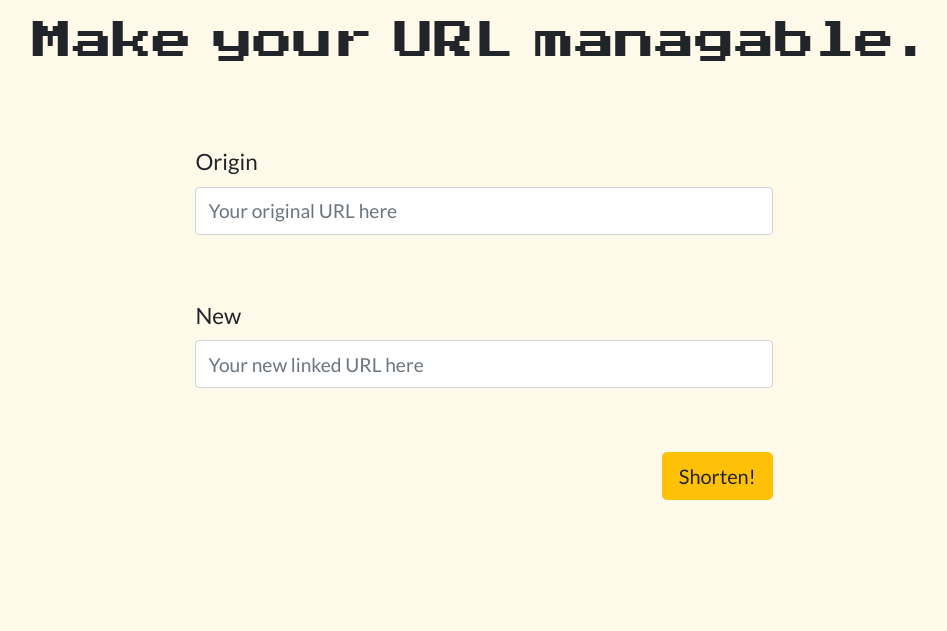
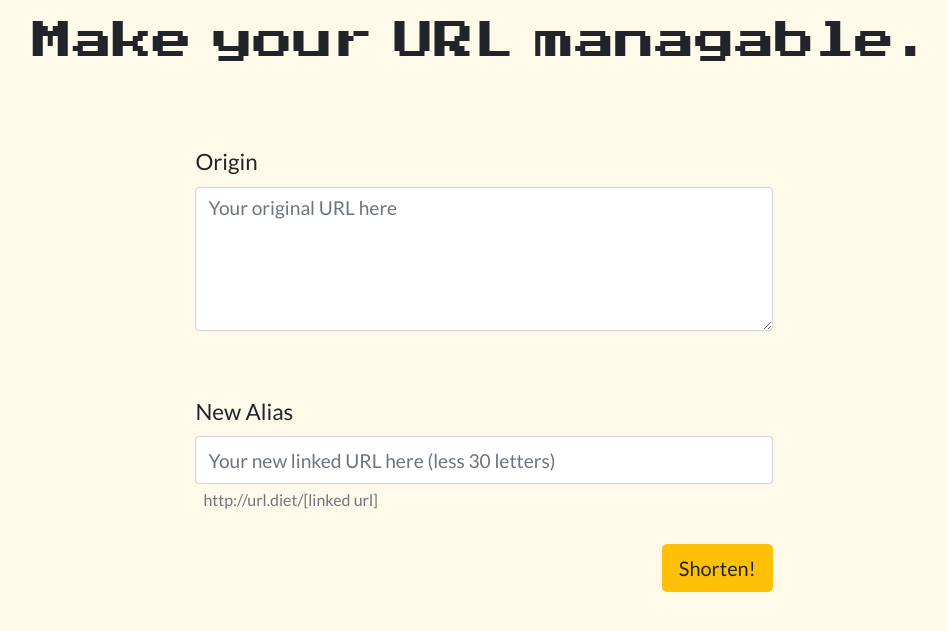
Before and after one commit to DylanMsK/Short, a Django app: page / in a window 1280 px wide. Shown: the part 143-774 px from the top of the page, without its empty margins (156-1103 px from the left). Run offline with Django 3.2, Linux system fonts and the light colour scheme; some libraries are stand-ins or nearby versions.

Commit message:
index page css 수정

```diff
--- a/subs/forms.py
+++ b/subs/forms.py
@@ -5,12 +5,16 @@ class SubForm(forms.ModelForm):
     class Meta:
         model = Sub
         fields = ('origin', 'new')
+        labels = {
+            'new': 'New Alias'
+        }
         widgets = {
-            'origin': forms.TextInput(
+            'origin': forms.Textarea(
                 attrs = {
                     'class': 'form-group',
                     'id': 'origin',
-                    'height': '3rem',
+                    'cols': 80,
+                    'rows': 3,
                     'placeholder': 'Your original URL here'
                 }
             ),
@@ -19,7 +23,10 @@ class SubForm(forms.ModelForm):
                     'class': 'form-group',
                     'id': 'linked',
                     'maxlength': 30,
-                    'placeholder': 'Your new linked URL here'
+                    'placeholder': 'Your new linked URL here (less 30 letters)'
                 }
             ),
         }
+        help_texts = {
+            'new': 'http://url.diet/[linked url]'
+        }
--- a/templates/base.html
+++ b/templates/base.html
@@ -29,17 +29,26 @@
       padding: 0 24%;
     }
 
-    .url-form .form-group {
-      margin-bottom: 4rem;
-    }
-
     .url-form label {
       font-size: 140%;
     }
 
-    .url-form input {
+    .url-form #origin {
+      height: 9rem;
+      font-size: 1.2rem;
+      margin-bottom: 4rem;
+    }
+
+    .url-form #linked {
       height: 3rem;
       font-size: 1.2rem;
+      margin-bottom: 0;
+    }
+
+    .url-form small {
+      font-size: 1rem;
+      margin-left: 0.5rem;
+      margin-bottom: 2rem;
     }
   </style>
 
```
